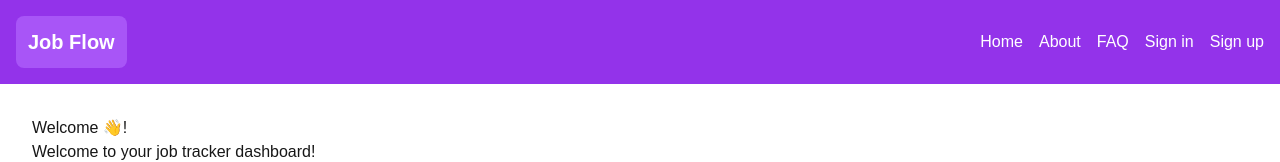
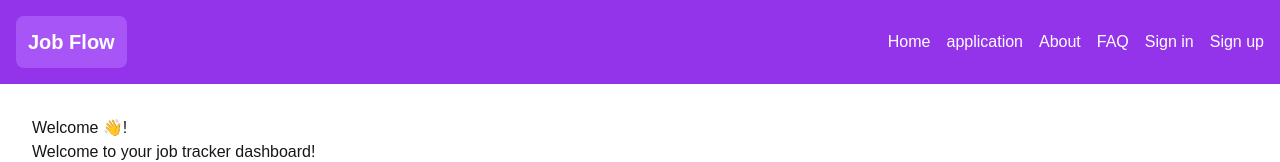
Before and after one commit to perezc14-msu/CSIT415-Project, a Next.js app in the folder jobflow/: page / in a window 1280 px wide. Shown: the top 162 px of the page. Built offline with nearby package versions, Linux system fonts and the light colour scheme; no server answers.

Commit message:
Updated to include appliaction

```diff
--- a/jobflow/app/components/Navbar.js
+++ b/jobflow/app/components/Navbar.js
@@ -12,6 +12,7 @@ const Navbar = () => {
 
       <div className="flex gap-4">
         <Link href="/">Home</Link>
+        <Link href="/application">application</Link>
         <Link href="/about">About</Link>
         <Link href="/faq">FAQ</Link>
         <SignedOut>
```
